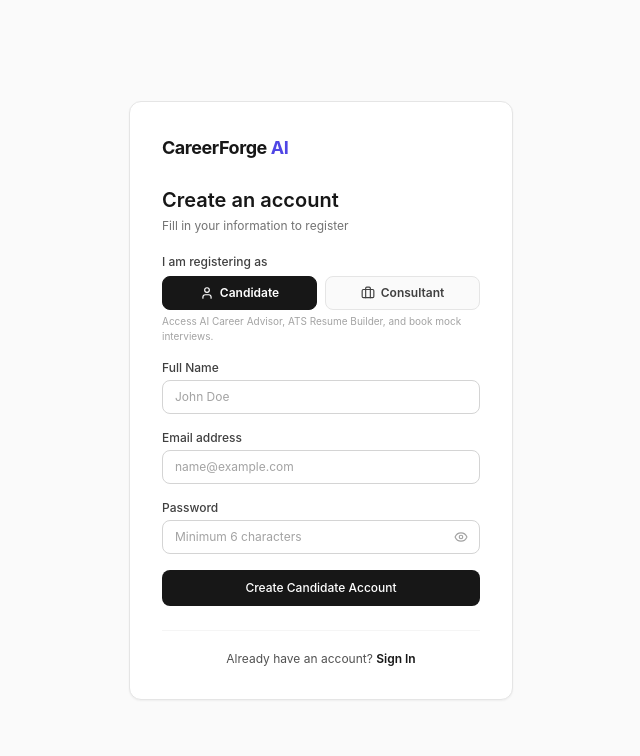
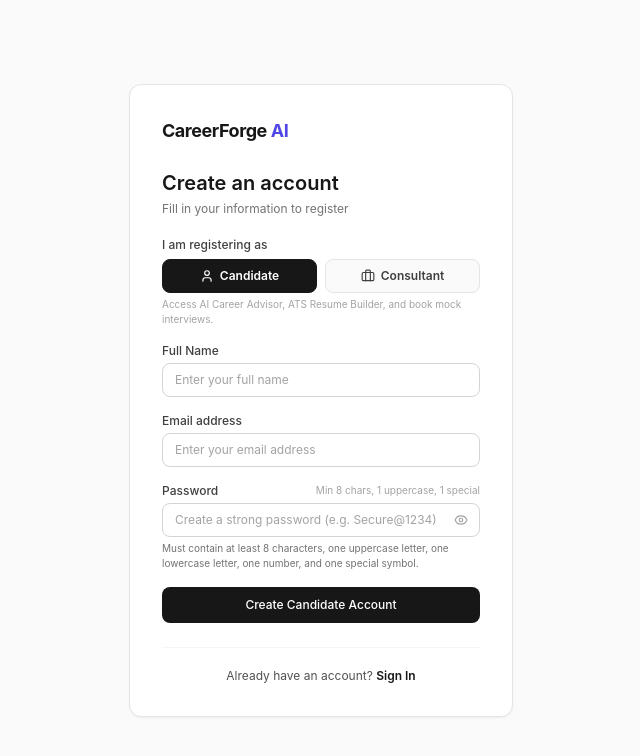
Before and after one commit to harshpratap3205/CareerForge-AI, a Next.js app in the folder client/: page /register in a window 1280 px wide. Shown: the top 756 px of the page, without its empty margins (319-959 px from the left). Built offline with nearby package versions, Linux system fonts and the light colour scheme.

Commit message:
forget pass apis and

```diff
--- a/client/src/app/forgot-password/page.tsx
+++ b/client/src/app/forgot-password/page.tsx
@@ -89,7 +89,7 @@ export default function ForgotPasswordPage() {
                   required
                   value={email}
                   onChange={(e) => setEmail(e.target.value)}
-                  placeholder="name@example.com"
+                  placeholder="Enter your registered email address"
                   className="w-full px-3 py-2 pl-9 border border-neutral-300 rounded-lg text-xs text-neutral-900 placeholder-neutral-400 focus:outline-none focus:border-indigo-600 transition"
                 />
                 <Mail className="w-3.5 h-3.5 text-neutral-400 absolute left-3 top-1/2 -translate-y-1/2" />
--- a/client/src/app/login/page.tsx
+++ b/client/src/app/login/page.tsx
@@ -80,7 +80,7 @@ function LoginForm() {
                 ? 'border-rose-300 focus:border-rose-500 focus:ring-2 focus:ring-rose-500/10'
                 : 'border-neutral-300 focus:border-neutral-900 focus:ring-2 focus:ring-neutral-900/10'
             }`}
-            placeholder="name@example.com"
+            placeholder="Enter your email address"
           />
         </div>
 
@@ -106,7 +106,7 @@ function LoginForm() {
                   ? 'border-rose-300 focus:border-rose-500 focus:ring-2 focus:ring-rose-500/10'
                   : 'border-neutral-300 focus:border-neutral-900 focus:ring-2 focus:ring-neutral-900/10'
               }`}
-              placeholder="••••••••"
+              placeholder="Enter your password"
             />
             <button
               type="button"
--- a/client/src/app/register/page.tsx
+++ b/client/src/app/register/page.tsx
@@ -101,7 +101,7 @@ export default function RegisterPage() {
               value={name}
               onChange={(e) => setName(e.target.value)}
               className="w-full px-3 py-2 border border-neutral-300 rounded-lg text-xs text-neutral-900 placeholder-neutral-400 focus:outline-none focus:border-neutral-900 focus:ring-2 focus:ring-neutral-900/10 transition"
-              placeholder="John Doe"
+              placeholder="Enter your full name"
             />
           </div>
 
@@ -114,22 +114,25 @@ export default function RegisterPage() {
               value={email}
               onChange={(e) => setEmail(e.target.value)}
               className="w-full px-3 py-2 border border-neutral-300 rounded-lg text-xs text-neutral-900 placeholder-neutral-400 focus:outline-none focus:border-neutral-900 focus:ring-2 focus:ring-neutral-900/10 transition"
-              placeholder="name@example.com"
+              placeholder="Enter your email address"
             />
           </div>
 
           <div>
-            <label className="block text-xs font-medium text-neutral-700 mb-1">Password</label>
+            <div className="flex items-center justify-between mb-1">
+              <label className="block text-xs font-medium text-neutral-700">Password</label>
+              <span className="text-[10px] text-neutral-400">Min 8 chars, 1 uppercase, 1 special</span>
+            </div>
             <div className="relative">
               <input
                 type={showPassword ? 'text' : 'password'}
                 required
-                minLength={6}
+                minLength={8}
                 autoComplete="new-password"
                 value={password}
                 onChange={(e) => setPassword(e.target.value)}
                 className="w-full px-3 py-2 pr-9 border border-neutral-300 rounded-lg text-xs text-neutral-900 placeholder-neutral-400 focus:outline-none focus:border-neutral-900 focus:ring-2 focus:ring-neutral-900/10 transition"
-                placeholder="Minimum 6 characters"
+                placeholder="Create a strong password (e.g. Secure@1234)"
               />
               <button
                 type="button"
@@ -140,6 +143,9 @@ export default function RegisterPage() {
                 {showPassword ? <EyeOff className="w-3.5 h-3.5" /> : <Eye className="w-3.5 h-3.5" />}
               </button>
             </div>
+            <p className="text-[10px] text-neutral-500 mt-1">
+              Must contain at least 8 characters, one uppercase letter, one lowercase letter, one number, and one special symbol.
+            </p>
           </div>
 
           <button
--- a/client/src/app/reset-password/page.tsx
+++ b/client/src/app/reset-password/page.tsx
@@ -26,8 +26,16 @@ function ResetPasswordContent() {
       return;
     }
 
-    if (password.length < 6) {
-      setError('Password must be at least 6 characters.');
+    if (
+      password.length < 8 ||
+      !/[A-Z]/.test(password) ||
+      !/[a-z]/.test(password) ||
+      !/[0-9]/.test(password) ||
+      !/[^A-Za-z0-9]/.test(password)
+    ) {
+      setError(
+        'Password must be at least 8 characters long and include at least one uppercase letter, one lowercase letter, one number, and one special character (e.g. !@#$%^&*).'
+      );
       return;
     }
 
@@ -92,13 +100,17 @@ function ResetPasswordContent() {
         ) : (
           <form onSubmit={handleSubmit} className="space-y-4 mt-5">
             <div>
-              <label className="block text-xs font-medium text-neutral-700 mb-1">New Password</label>
+              <div className="flex items-center justify-between mb-1">
+                <label className="block text-xs font-medium text-neutral-700">New Password</label>
+                <span className="text-[10px] text-neutral-400">Min 8 chars, 1 uppercase, 1 special</span>
+              </div>
               <input
                 type="password"
                 required
+                minLength={8}
                 value={password}
                 onChange={(e) => setPassword(e.target.value)}
-                placeholder="At least 6 characters"
+                placeholder="Create a strong password (e.g. Secure@1234)"
                 className="w-full px-3 py-2 border border-neutral-300 rounded-lg text-xs text-neutral-900 placeholder-neutral-400 focus:outline-none focus:border-indigo-600 transition"
               />
             </div>
@@ -108,9 +120,10 @@ function ResetPasswordContent() {
               <input
                 type="password"
                 required
+                minLength={8}
                 value={confirmPassword}
                 onChange={(e) => setConfirmPassword(e.target.value)}
-                placeholder="Re-enter password"
+                placeholder="Re-enter your new password"
                 className="w-full px-3 py-2 border border-neutral-300 rounded-lg text-xs text-neutral-900 placeholder-neutral-400 focus:outline-none focus:border-indigo-600 transition"
               />
             </div>
```
Also changed, not shown: 2 other files (tests, documents, lock files or other folders).
